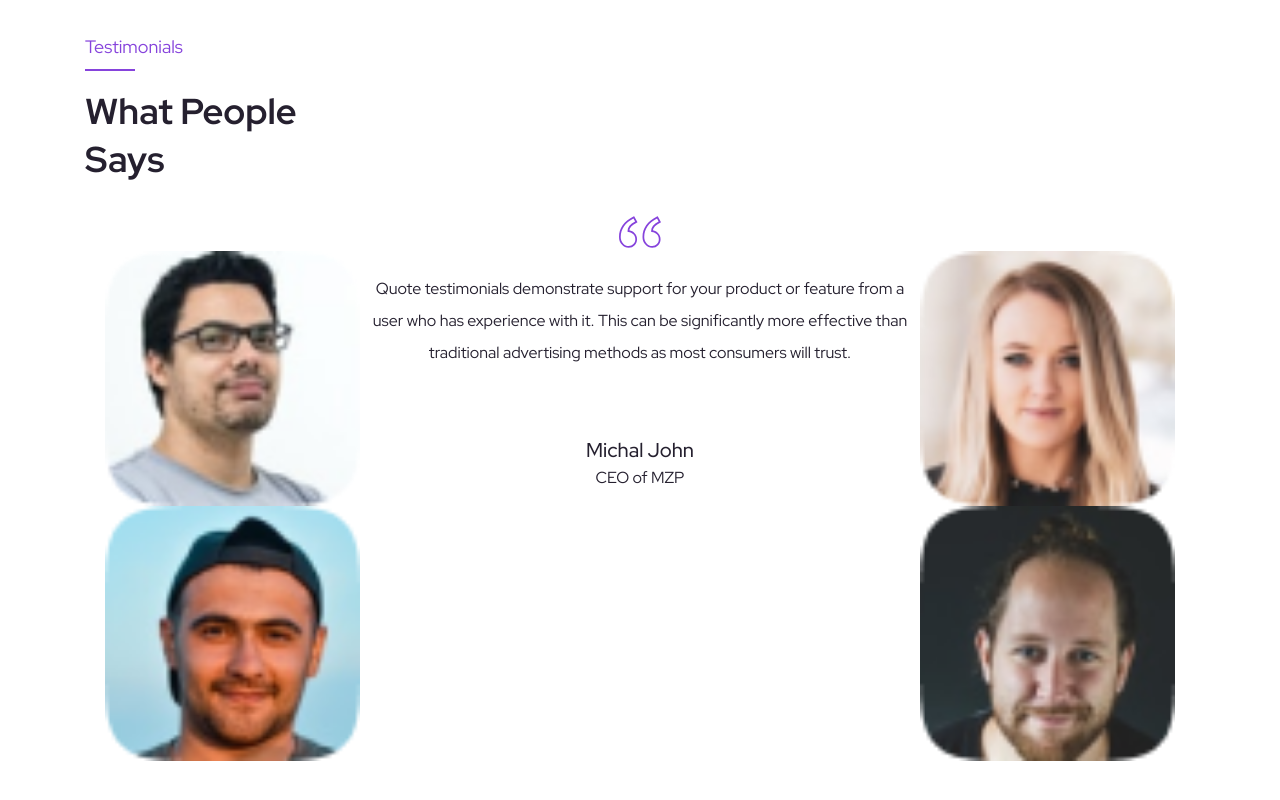
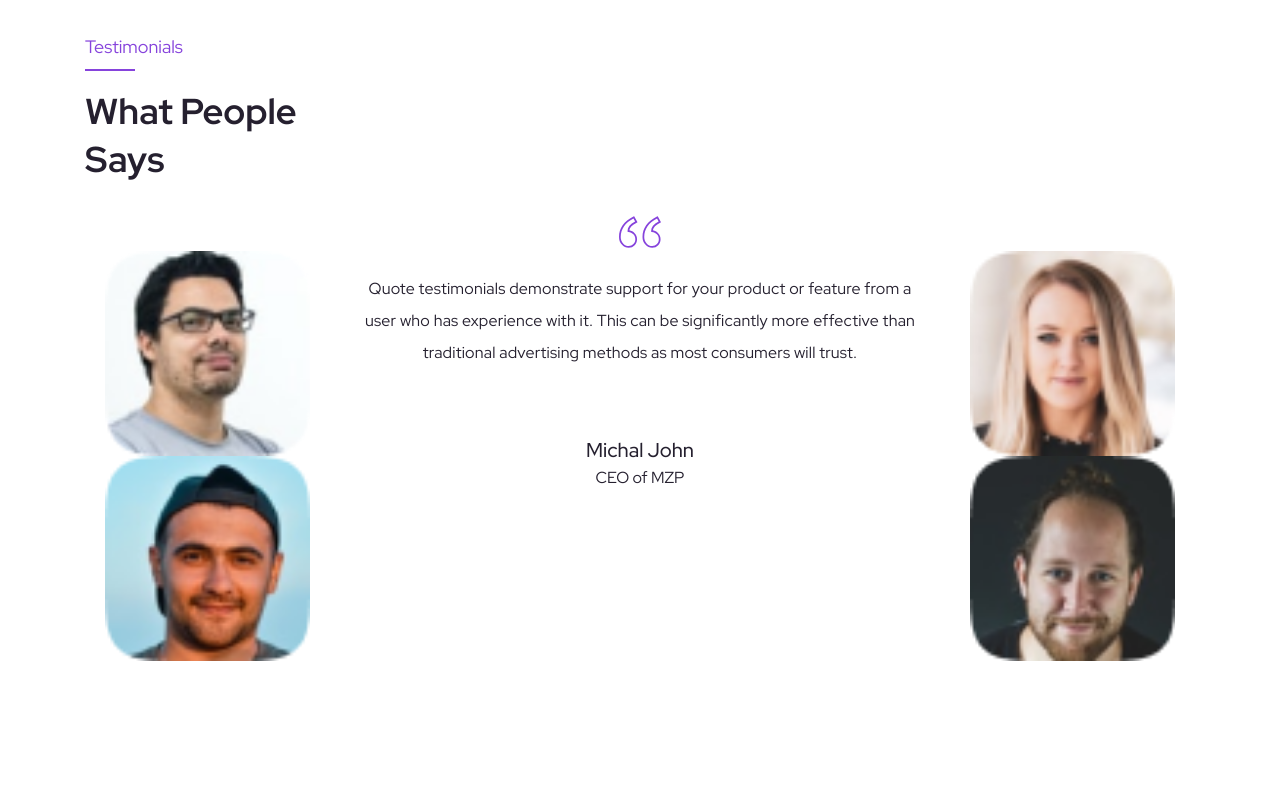
Before and after one commit to flaberfl/designer-portfolio-adam, a website: page #src/index.html in a window 1280 px wide. Shown: the part 2518-3318 px from the top of the page. Drawn offline with nearby package versions, Linux system fonts and the light colour scheme; files that its build step writes are made by us from their sources; files whose address does not match are found by name.

Commit message:
Update testimonials.scss

```diff
--- a/#src/scss/blocks/testimonials.scss
+++ b/#src/scss/blocks/testimonials.scss
@@ -18,31 +18,32 @@
   // .testimonials__item-left
   &__item-left,
   &__item-right {
+    padding: 67px 0px 0px;
+    display: flex;
     flex-grow: 1;
-    padding: 67px 0px 40px;
-    display: flex;
     flex-direction: column;
     justify-content: space-between;
-    // height: 100%;
   }
 
   &__item-left {
-    .testimonials__photo {
-      padding: 0px 0px 0px 20px;
+    padding-left: 20px;
+  }
 
-      // text-align: left;
-    }
+
+  // .testimonials__item-right
+  &__item-right {
+    padding-right: 20px;
+  }
+
+  // .testimonials__item-center
+  &__item-center {
+    padding: 27px 50px 8px;
+
+    text-align: center;
   }
 
   // .testimonials__photo
   &__photo {}
-
-  // .testimonials__item-center
-  &__item-center {
-    padding: 27px 0px 46px 0px;
-
-    text-align: center;
-  }
 
   // .testimonials__icon
   &__icon {
@@ -54,7 +55,7 @@
     margin: 0px 0px 37px 0px;
     max-width: 560px;
 
-    letter-spacing: .2;
+    letter-spacing: .2px;
   }
 
   // .testimonials__photo--center
@@ -75,8 +76,4 @@
     font-size: 16px;
   }
 
-  // .testimonials__item-right
-  &__item-right {
-    padding-right: 20px;
-  }
 }
```
